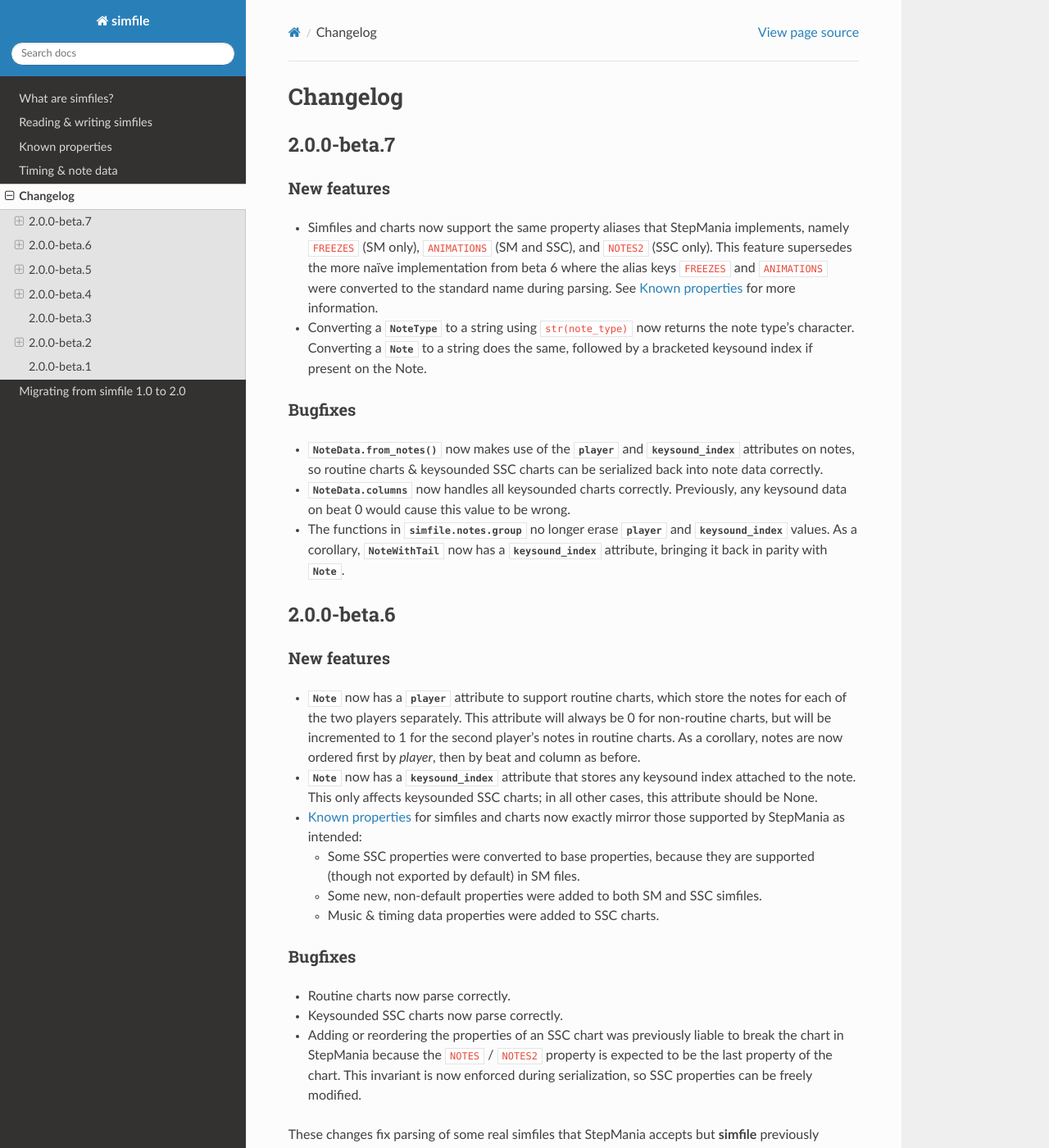
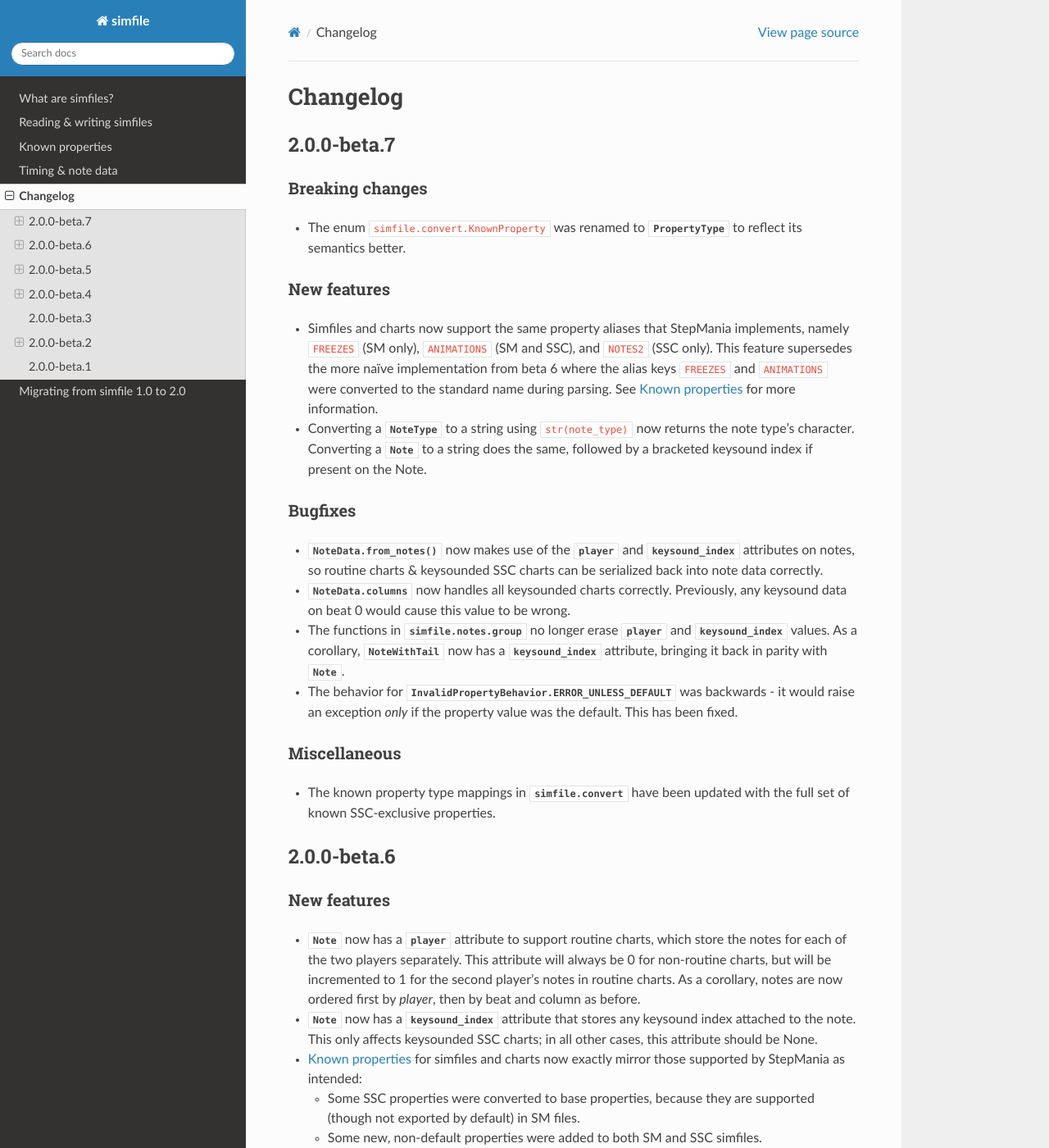
Before and after one commit to garcia/simfile, a Sphinx documentation site: the page built from docs/source/changelog.rst, in a window 1280 px wide and 1400 px high. Shown: the whole window at 82% size. Built offline with Sphinx 7.4.7 and the Read the Docs theme 2.0.0, drawn with Linux system fonts in a browser that asks for light colours.

Commit message:
update changelog

```diff
--- a/docs/source/changelog.rst
+++ b/docs/source/changelog.rst
@@ -5,6 +5,12 @@ Changelog
 
 2.0.0-beta.7
 ------------
+
+Breaking changes
+~~~~~~~~~~~~~~~~
+
+* The enum :code:`simfile.convert.KnownProperty` was renamed to
+  :class:`PropertyType` to reflect its semantics better.
 
 New features
 ~~~~~~~~~~~~
@@ -19,7 +25,6 @@ New features
   returns the note type's character. Converting a :class:`Note` to a string
   does the same, followed by a bracketed keysound index if present on the Note.
 
-
 Bugfixes
 ~~~~~~~~
 
@@ -33,6 +38,15 @@ Bugfixes
   corollary, :class:`.NoteWithTail` now has a
   :attr:`~.NoteWithTail.keysound_index` attribute, bringing it back in parity
   with :class:`.Note`.
+* The behavior for :data:`InvalidPropertyBehavior.ERROR_UNLESS_DEFAULT` was
+  backwards - it would raise an exception *only* if the property value was the
+  default. This has been fixed.
+
+Miscellaneous
+~~~~~~~~~~~~~
+
+* The known property type mappings in :mod:`simfile.convert` have been updated
+  with the full set of known SSC-exclusive properties.
 
 2.0.0-beta.6
 ------------
```
